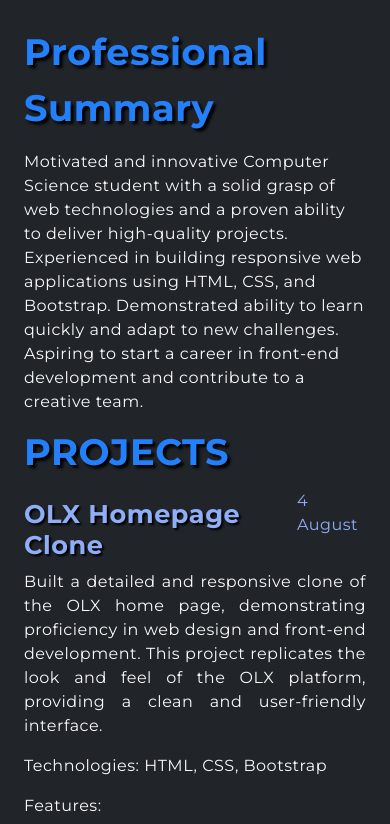
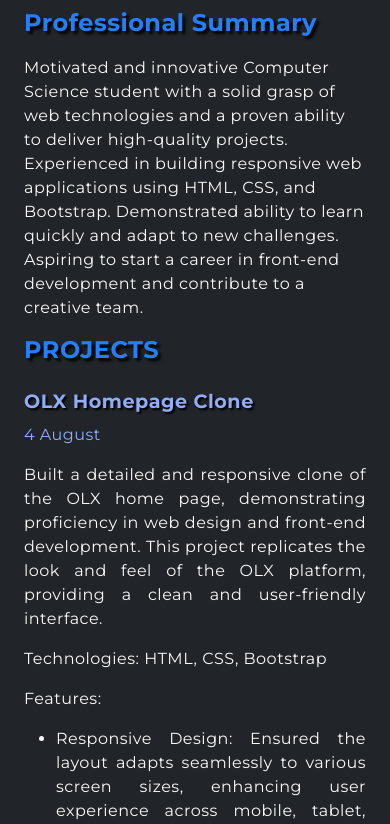
Before and after one commit to israilyas/my-portfolio, a plain HTML site: page index.html in a window 390 px wide. Shown: the part 3897-4721 px from the top of the page. Drawn offline with nearby package versions, Linux system fonts and the light colour scheme; a web font is replaced by a local one.

Commit message:
adjusted font size for smaller screens

```diff
--- a/CSS/responsive.css
+++ b/CSS/responsive.css
@@ -58,6 +58,12 @@
     .common-heading{
         font-size: 2rem;
     }
+    .resume-heading{
+        font-size: 1.5rem;
+    }
+    .resume-second-heading{
+        font-size: 1.2rem;
+    }
     /*SKILLS*/
     .skills-container  skill-content{
         font-size: 13px !important;
--- a/index.html
+++ b/index.html
@@ -304,9 +304,9 @@
                     <h1 class="resume-heading">PROJECTS</h1>
 
                     <div class="col-12" style="text-align: justify;"> <!--project starts-->
-                        <div class="d-flex justify-content-between">
+                        <div class="d-flex flex-column flex-md-row justify-content-between">
                             <h4 class="resume-second-heading">OLX Homepage Clone</h4>
-                            <span class="resume-secondary-color">4 August</span>
+                            <span class="resume-secondary-color mb-3">4 August</span>
                         </div>
                         <p>Built a detailed and responsive clone of the OLX home page, demonstrating proficiency in web
                             design and front-end development. This project replicates the look and feel of the OLX
@@ -339,7 +339,7 @@
                 <div class="row  text-light">
                     <h1 class="resume-heading">EDUCATION</h1>
                     <h4 class="resume-second-heading">Bachelor of Science in Computer Science (BSCS)</h4>
-                    <h5 class="resume-secondary-color">Federal Urdu University of Art Science and Technology Karachi
+                    <h5 class="fw-bold mt-3">Federal Urdu University of Art Science and Technology Karachi
                         (FUUAST)</h5>
                     <h5 class="resume-secondary-color">Expected Graduation : 2027</h5>
                     <p class="mt-3">Currently pursuing a comprehensive curriculum focused on computer science
```
